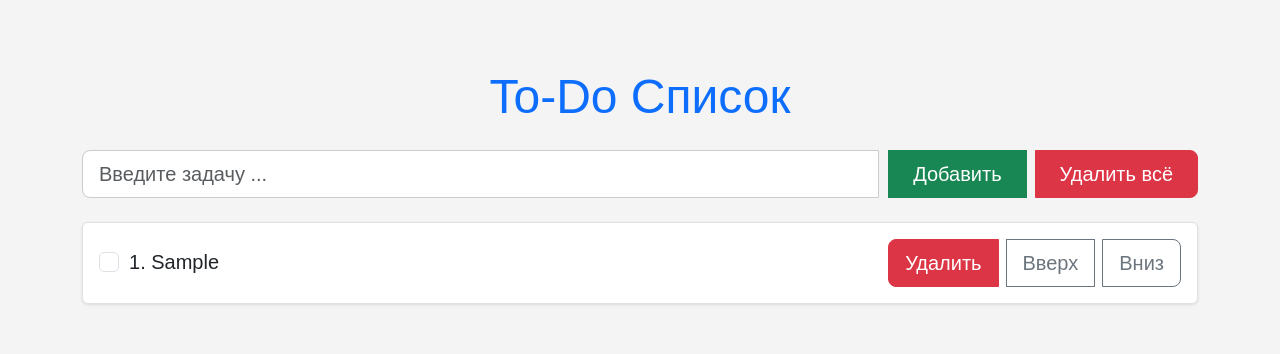
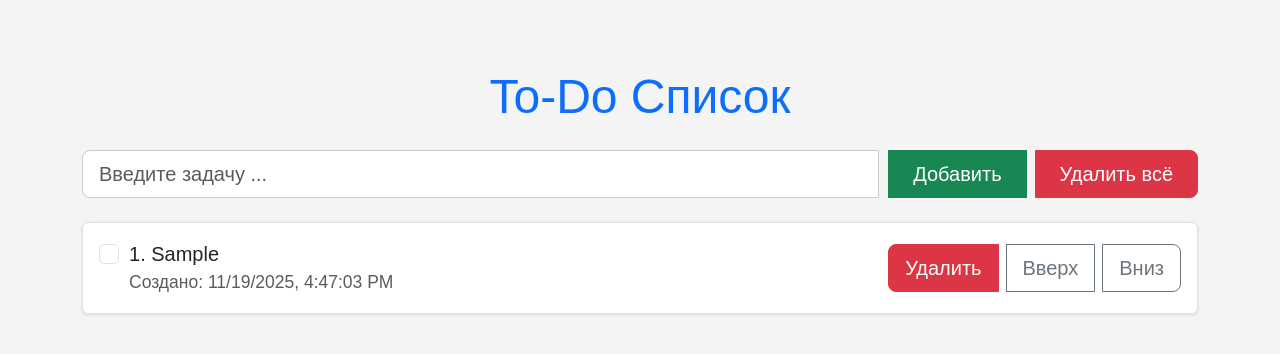
Before and after one commit to Sofizmis/todo-list-react, a React (Vite) app: page / in a window 1280 px wide. Both pictures are taken after typing "Sample" into the empty fields and a click on the button "Добавить". Shown: the top 354 px of the page. Built offline with nearby package versions, Linux system fonts and the light colour scheme.

Commit message:
Additional task 1 - data of Created At

```diff
--- a/src/ToDoItem.jsx
+++ b/src/ToDoItem.jsx
@@ -15,6 +15,9 @@ function ToDoItem({ task, index, onDelete, onMoveUp, onMoveDown, onTaskComplete
         >
           {index + 1}. {task.text}
         </label>
+        <div className="small text-muted">
+          Создано: {task.createdAt}
+        </div>
       </div>
 
       <div className="btn-group">
--- a/src/ToDoList.jsx
+++ b/src/ToDoList.jsx
@@ -21,7 +21,11 @@ function ToDoList() {
 
     function addTask() {
         if (newTask.trim() !== "") {
-            setTasks(t => [...t, { text: newTask, completed: false }]);
+            setTasks(t => [...t, {
+                text: newTask,
+                completed: false,
+                createdAt: new Date().toLocaleString()
+             }]);
             setNewTask("");
         }
     }
```
